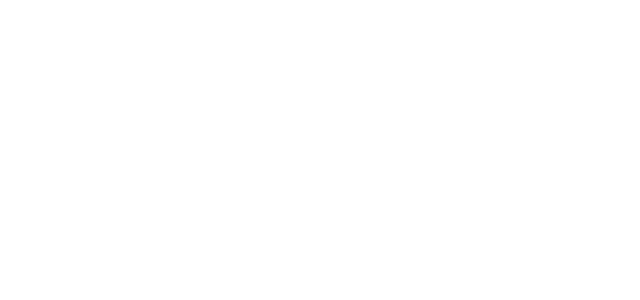
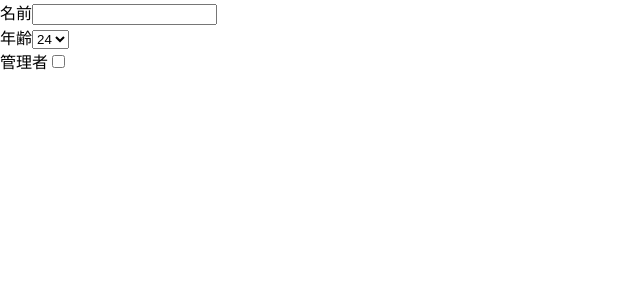
Before and after one commit to KNR1009/blueberry-typescript, a Next.js app: page / in a window 1280 px wide. Shown: the top 300 px of the page, without its empty margins (0-640 px from the left). Built offline with nearby package versions, Linux system fonts and the light colour scheme.

Commit message:
obj型の定義

```diff
--- a/src/components/04_Functions/index.tsx
+++ b/src/components/04_Functions/index.tsx
@@ -1,10 +1,39 @@
 import React, { useState } from "react";
 
 export const Functions = () => {
-  const obj = {
-    name: "kazu",
-    age: 14,
+  const [name, setName] = useState<string>("");
+  const [age, setAge] = useState<number>();
+  const [isAdmin, setIsAdmin] = useState<boolean>();
+
+  const onChange = {
+    name: (e: React.ChangeEvent<HTMLInputElement>) => setName(e.target.value),
+    age: (e: React.ChangeEvent<HTMLSelectElement>) =>
+      setAge(Number(e.target.value)),
+    isAdmin: (e: React.ChangeEvent<HTMLInputElement>) =>
+      setIsAdmin(e.target.checked),
   };
-  const { name } = obj;
-  return <div></div>;
+
+  return (
+    <div>
+      <div className="input-container">
+        <label htmlFor="">名前</label>
+        <input type="text" onChange={onChange["name"]} value={name} />
+      </div>
+      <div className="select-container">
+        <label htmlFor="">年齢</label>
+        <select name="" id="" onChange={onChange["age"]}>
+          <option value="">24</option>
+          <option value="">25</option>
+        </select>
+      </div>
+      <div className="check-container">
+        <label htmlFor="">管理者</label>
+        <input
+          type="checkbox"
+          onChange={onChange["isAdmin"]}
+          checked={isAdmin}
+        />
+      </div>
+    </div>
+  );
 };
```
